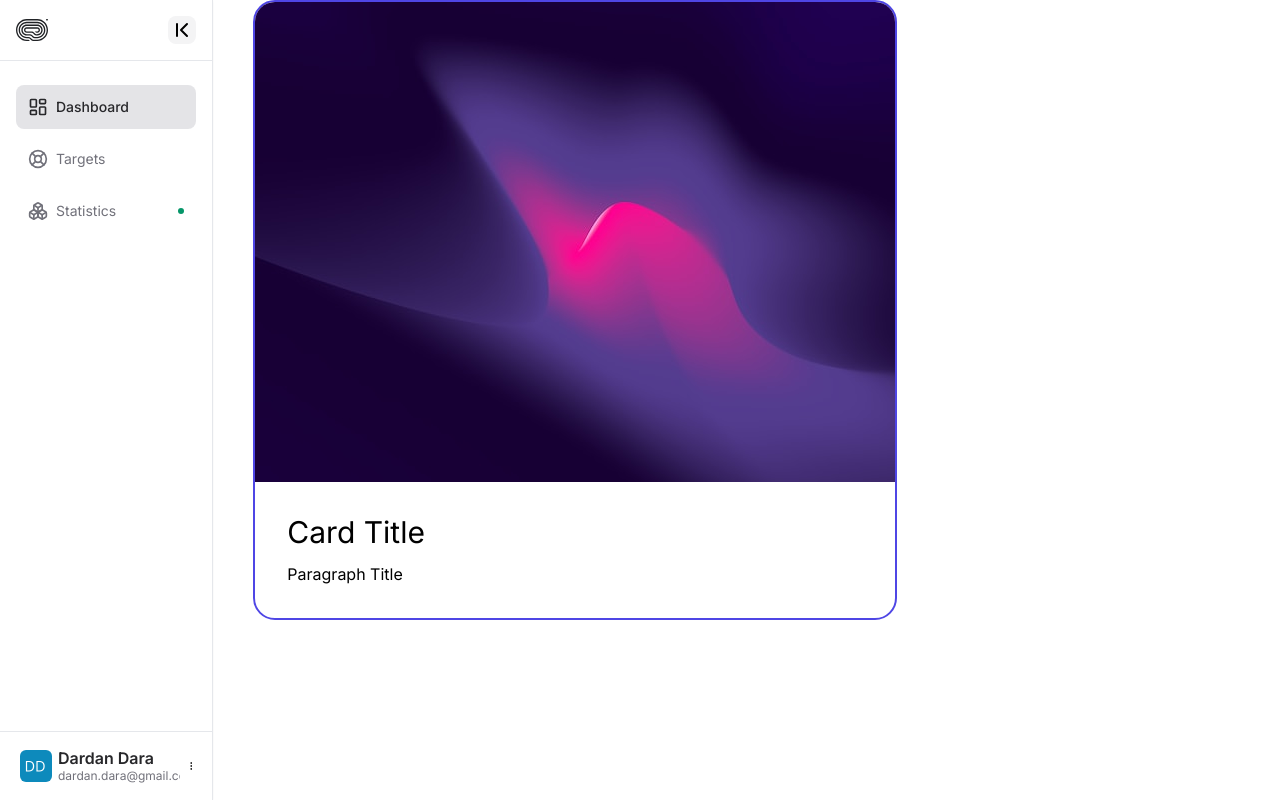
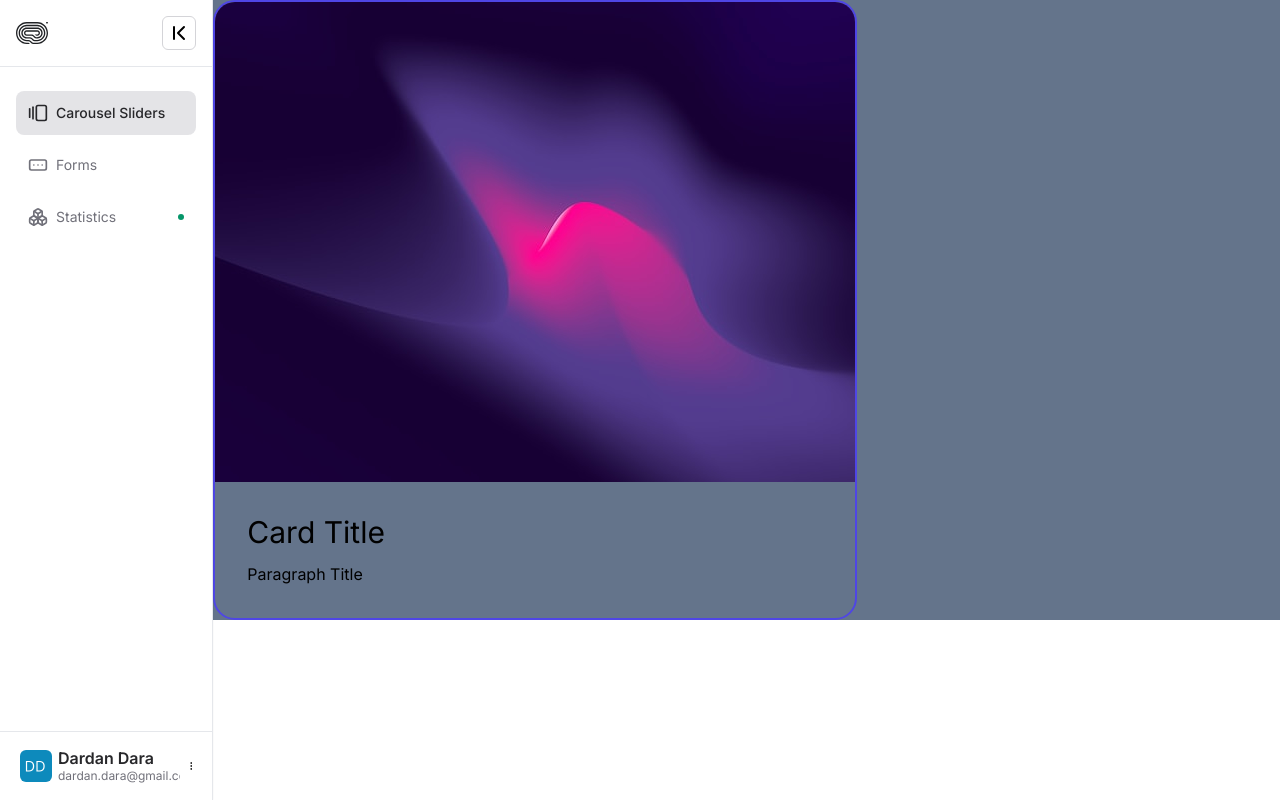
Before and after one commit to dardan8/tailwind-components, a Next.js app: page / in a window 1280 px wide. Built offline with nearby package versions, Linux system fonts and the light colour scheme.

Commit message:
move slider on layout

```diff
--- a/app/components/Sidebar.tsx
+++ b/app/components/Sidebar.tsx
@@ -4,18 +4,22 @@ import { MoreVertical, ChevronLast, ChevronFirst } from "lucide-react";
 import Logo from "../../public/assets/images/logo-283.svg";
 import Image from "next/image";
 import UserAvatar from "../../public/assets/images/ui-avatar.png";
-import { useState, createContext } from "react";
+import { createContext } from "react";
+import Link from "next/link";
 
 type ChildrenProps = {
   children?: React.ReactNode;
+  expanded: boolean;
+  setExpanded: any;
 };
 
 export const SidebarContext = createContext(true);
 
-const Sidebar = ({ children }: ChildrenProps) => {
-  const [expanded, setExpanded] = useState(true);
+const Sidebar = ({ children, expanded, setExpanded }: ChildrenProps) => {
   return (
-    <aside className={`h-screen ${expanded ? "w-1/6" : "w-auto"}`}>
+    <aside
+      className={`h-screen absolute z-10 ${expanded ? "w-1/6" : "w-[5%]"}`}
+    >
       <nav className='h-full flex flex-col bg-white border-r shadow-sm box-border'>
         <div
           className={`p-4 flex ${
@@ -23,6 +27,7 @@ const Sidebar = ({ children }: ChildrenProps) => {
           } items-center`}
         >
           {expanded && (
+            <Link href='/'>
               <Image
                 src={Logo}
                 width={30}
@@ -31,10 +36,11 @@ const Sidebar = ({ children }: ChildrenProps) => {
                 className={`overflow-hidden transition-all w-8
             `}
               />
+            </Link>
           )}
           <button
-            className='rounded-lg bg-zinc-100 hover:bg-zinc-200 p-0.5'
-            onClick={() => setExpanded((curr) => !curr)}
+            className='p-1 border-solid border rounded-md border-zinc-300 hover:bg-zinc-200'
+            onClick={() => setExpanded((curr: boolean) => !curr)}
           >
             {expanded ? <ChevronFirst size={24} /> : <ChevronLast size={24} />}
           </button>
--- a/app/layout.tsx
+++ b/app/layout.tsx
@@ -1,10 +1,19 @@
+"use client";
 import "./globals.css";
+import { useState } from "react";
+//next
+
 import type { Metadata } from "next";
 import { Inter } from "next/font/google";
+const inter = Inter({ subsets: ["latin"] });
+import Link from "next/link";
 
-const inter = Inter({ subsets: ["latin"] });
+//components
+import SidebarItem from "./components/SidebarItem";
+import Sidebar from "./components/Sidebar";
+import { GalleryHorizontalEnd, Boxes, FormInput } from "lucide-react";
 
-export const metadata: Metadata = {
+const metadata: Metadata = {
   title: "Tailwind Components",
   description: "Generated by create next app",
 };
@@ -14,9 +23,28 @@ export default function RootLayout({
 }: {
   children: React.ReactNode;
 }) {
+  const [expanded, setExpanded] = useState(true);
+
   return (
     <html lang='en'>
-      <body className={inter.className}>{children}</body>
+      <body className={inter.className}>
+        <div className='flex h-screen'>
+          <div className={`${expanded ? "w-1/6" : "w-[5%]"}`}>
+            <Sidebar expanded={expanded} setExpanded={setExpanded}>
+              <Link href='/sliders'>
+                <SidebarItem
+                  icon={<GalleryHorizontalEnd size={20} />}
+                  text='Carousel Sliders'
+                  active
+                />
+              </Link>
+              <SidebarItem icon={<FormInput size={20} />} text='Forms' />
+              <SidebarItem icon={<Boxes size={20} />} text='Statistics' alert />
+            </Sidebar>
+          </div>
+          <div className={` ${expanded ? "w-5/6" : "w-[95%]"}`}>{children}</div>
+        </div>
+      </body>
     </html>
   );
 }
--- a/app/page.tsx
+++ b/app/page.tsx
@@ -1,31 +1,15 @@
+"use client";
 import Card from "./components/Card";
-import Sidebar from "./components/Sidebar";
-import {
-  LifeBuoy,
-  Receipt,
-  Boxes,
-  Package,
-  UserCircle,
-  BarChart3,
-  LayoutDashboard,
-  Settings,
-} from "lucide-react";
-import SidebarItem from "./components/SidebarItem";
+
+import { SidebarContext } from "./components/Sidebar";
+import { useContext } from "react";
 
 export default function Home() {
+  const expanded = useContext(SidebarContext);
+  console.log(expanded);
   return (
-    <main className='flex space-between pl-0 gap-10'>
-      <Sidebar>
-        <SidebarItem
-          icon={<LayoutDashboard size={20} />}
-          text='Dashboard'
-          active
-        />
-        <SidebarItem icon={<LifeBuoy size={20} />} text='Targets' />
-        <SidebarItem icon={<Boxes size={20} />} text='Statistics' alert />
-      </Sidebar>
-
-      <div className='flex flex-wrap w-5/6'>
+    <main className={`flex bg-slate-500 z-0`}>
+      <div className='flex flex-wrap '>
         <Card />
       </div>
     </main>
--- /dev/null
+++ b/app/sliders/page.tsx
@@ -0,0 +1,5 @@
+const page = () => {
+  return <div className={`bg-slate-600 h-full p-5`}>Slidersssssssssssss!</div>;
+};
+
+export default page;
```
Also changed, not shown: app/context/context.tsx (added). Lines whose indentation alone changed are shown as unchanged.
